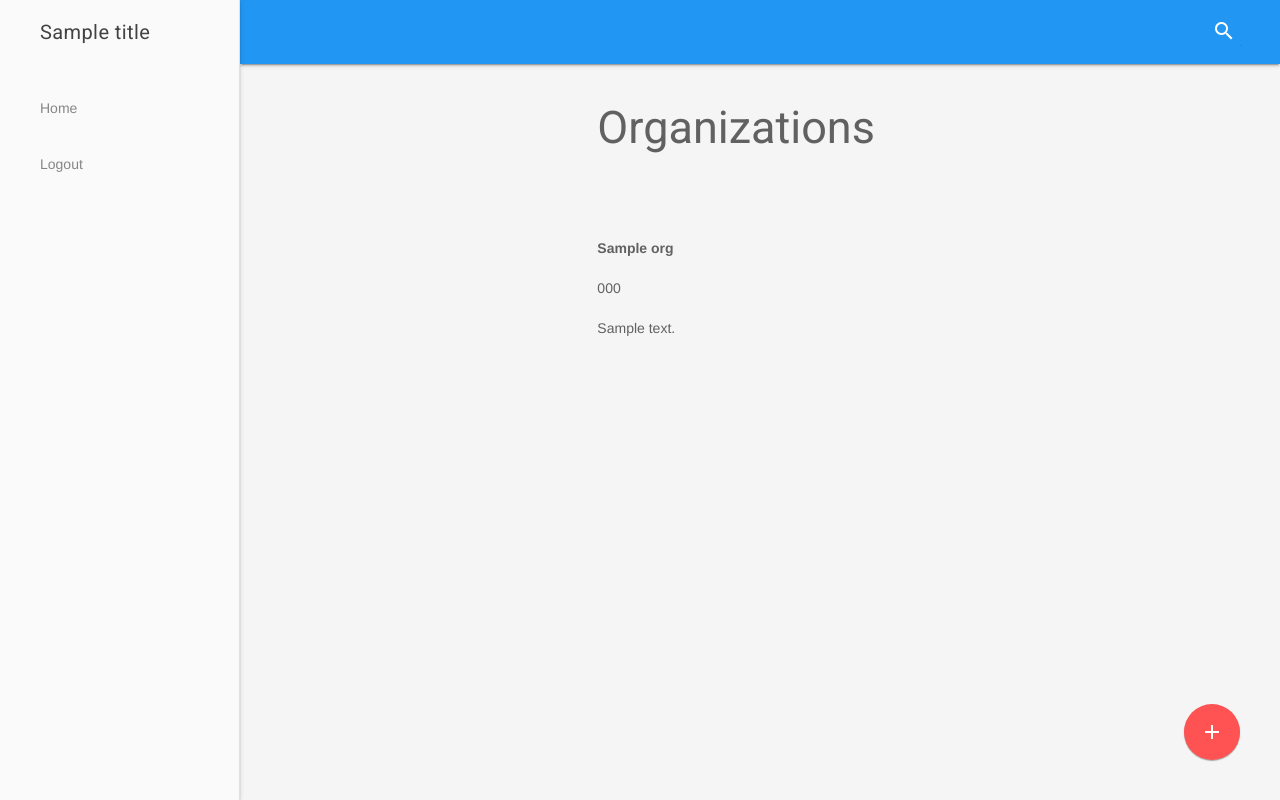
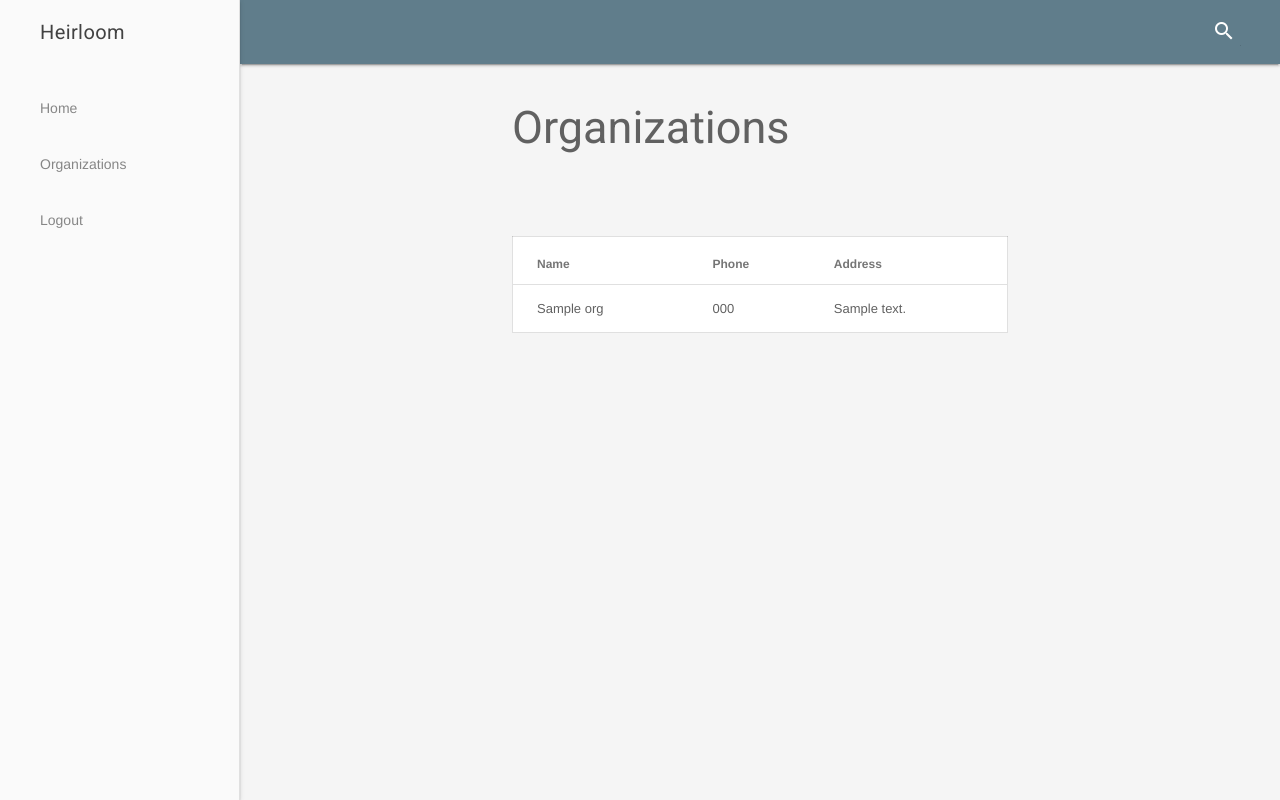
Before and after one commit to hashmapinc/Heirloom, a Python web app: template ui/heirloom/ui/templates/organization.jinja2 in a window 1280 px wide. Run offline with Jinja, Linux system fonts and the light colour scheme; the template is opened without the code that fills it: most values are stand-ins (such as "Sample title", 1, 10 or a date in 2020); form fields are guessed from the names that the template uses.

Commit message:
implemented better css management, improved general look and feel

```diff
--- a/ui/heirloom/ui/forms/login.py
+++ b/ui/heirloom/ui/forms/login.py
@@ -7,4 +7,4 @@ class LoginForm(FlaskForm):
     username = StringField('Username', validators=[DataRequired()])
     password = PasswordField('Password', validators=[DataRequired()])
     remember_me = BooleanField('Remember Me')
-    submit = SubmitField('Sign In')
+    submit = SubmitField('Login')
--- a/ui/heirloom/ui/routes/organization.py
+++ b/ui/heirloom/ui/routes/organization.py
@@ -18,7 +18,11 @@ def organization():
     # validate form
     form = OrganizationForm()
     if form.validate_on_submit():
-        # form is valid, create the organization
+        # form is valid, check that current user is an admin
+        if current_user.get_role_name() is not 'Admin':
+            return redirect(url_for('organization.organization'))
+
+        # user is admin, create the organization
         org = Organization(name=form.name.data, address=form.address.data, phone=form.phone.data)
         db.session.add(org)
         db.session.commit()
--- /dev/null
+++ b/ui/heirloom/ui/static/css/main.css
@@ -0,0 +1,7 @@
+.wide {
+    width: 100%;
+}
+
+.center {
+    text-align: center;
+}
--- a/ui/heirloom/ui/static/css/organization.css
+++ b/ui/heirloom/ui/static/css/organization.css
@@ -7,7 +7,3 @@
     margin-bottom: 40px;
     z-index: 900;
 }
-
-.mdl-dialog {
-    width: 50%;
-}
--- a/ui/heirloom/ui/templates/base.jinja2
+++ b/ui/heirloom/ui/templates/base.jinja2
@@ -10,20 +10,10 @@
 
     <link rel="stylesheet" href="https://fonts.googleapis.com/css?family=Roboto:regular,bold,italic,thin,light,bolditalic,black,medium&amp;lang=en">
     <link rel="stylesheet" href="https://fonts.googleapis.com/icon?family=Material+Icons">
-    <link rel="stylesheet" href="https://code.getmdl.io/1.3.0/material.blue-red.min.css">
+    <link rel="stylesheet" href="https://code.getmdl.io/1.3.0/material.blue_grey-red.min.css">
     <link rel="stylesheet" href="{{url_for('static', filename='css/styles.css')}}">
     <link rel="stylesheet" href="{{url_for('static', filename='css/getmdl-select.min.css')}}">
-    <style>
-      #view-source {
-        position: fixed;
-        display: block;
-        right: 0;
-        bottom: 0;
-        margin-right: 40px;
-        margin-bottom: 40px;
-        z-index: 900;
-      }
-    </style>
+    <link rel="stylesheet" href="{{url_for('static', filename='css/main.css')}}">
 
     <script src="https://code.getmdl.io/1.3.0/material.min.js"></script>
     <script defer src="{{url_for('static', filename='js/getmdl-select.min.js')}}"></script>
@@ -45,7 +35,7 @@
         </div>
       </header>
       <div class="mdl-layout__drawer">
-        <span class="mdl-layout-title">{{title}}</span>
+        <span class="mdl-layout-title">Heirloom</span>
         <nav class="mdl-navigation">
           {% if current_user.is_anonymous %}
             <!-- default anonymous links -->
@@ -53,12 +43,12 @@
             <a class="mdl-navigation__link" href="{{ url_for('signup.signup') }}">Signup</a>
           {% else %}
 
-            <!-- default home link -->
+            <!-- default links -->
             <a class="mdl-navigation__link" href="{{ url_for('home.home') }}">Home</a>
+            <a class="mdl-navigation__link" href="{{ url_for('organization.organization') }}">Organizations</a>
 
             <!-- admin links -->
             {% if current_user.get_role_name() == "Admin" %}
-            <a class="mdl-navigation__link" href="{{ url_for('organization.organization') }}">Organizations</a>
             {% endif %}
 
             <!-- buyer links -->
--- a/ui/heirloom/ui/templates/organization.jinja2
+++ b/ui/heirloom/ui/templates/organization.jinja2
@@ -4,19 +4,35 @@
 
 <div class="mdl-grid">
     <div class="mdl-layout-spacer"></div>
-    <div class="mdl-cell mdl-cell--4-col">
+    <div class="mdl-cell mdl-cell--6-col">
         <h2>Organizations</h2>
         <br><br><br>
-        {% for org in organizations %}
-            <p><strong>{{ org.name }}</strong><p>
-            <p>{{ org.phone or '--' }}</p>
-            <p>{{ org.address }}</p>
-            <br><br>
-        {% endfor %}
+
+        <table class="mdl-data-table mdl-js-data-table wide">
+            <thead>
+                <tr>
+                    <th class="mdl-data-table__cell--non-numeric">Name</th>
+                    <th class="mdl-data-table__cell--non-numeric">Phone</th>
+                    <th class="mdl-data-table__cell--non-numeric">Address</th>
+                </tr>
+            </thead>
+            <tbody>
+                {% for org in organizations %}
+                <tr>
+                    <td class="mdl-data-table__cell--non-numeric">{{ org.name }}</td>
+                    <td class="mdl-data-table__cell--non-numeric">{{ org.phone or '--' }}</td>
+                    <td class="mdl-data-table__cell--non-numeric">{{ org.address }}</td>
+                </tr>
+                {% endfor %}
+            </tbody>
+        </table>
     </div>
     <div class="mdl-layout-spacer"></div>
 </div>
 
+
+<!-- admin options -->
+{% if current_user.get_role_name() == "Admin" %}
 <!-- add organization button -->
 <button id="show-dialog" type="button" class="mdl-button mdl-js-button mdl-button--fab mdl-js-ripple-effect mdl-button--colored md-fab-bottom-right">
   <i class="material-icons">add</i>
@@ -65,13 +81,15 @@
 
             <br>
             <br>
-        </div>
-        <div class="mdl-dialog__actions mdl-dialog__actions--full-width">
-            {{ form.submit(class_='mdl-button mdl-js-button mdl-button--raised mdl-button--colored') }}
-            <button type="button" class="mdl-button close">Cancel</button>
+
+            {{ form.submit(class_='mdl-button mdl-js-button mdl-button--raised mdl-button--colored wide') }}
+            <br>
+            <br>
+            <button type="button" class="mdl-button mdl-button--raised close wide">Cancel</button>
         </div>
     </form>
 </dialog>
+{% endif %}
 
 <!-- page logic -->
 <script defer src="{{url_for('static', filename='js/organization.js')}}"></script>
```
Also changed, not shown: ui/heirloom/ui/forms/organization.py (+5 -2 lines), ui/heirloom/ui/templates/login.jinja2 (+4 -4 lines), ui/heirloom/ui/templates/signup.jinja2 (+6 -6 lines).
